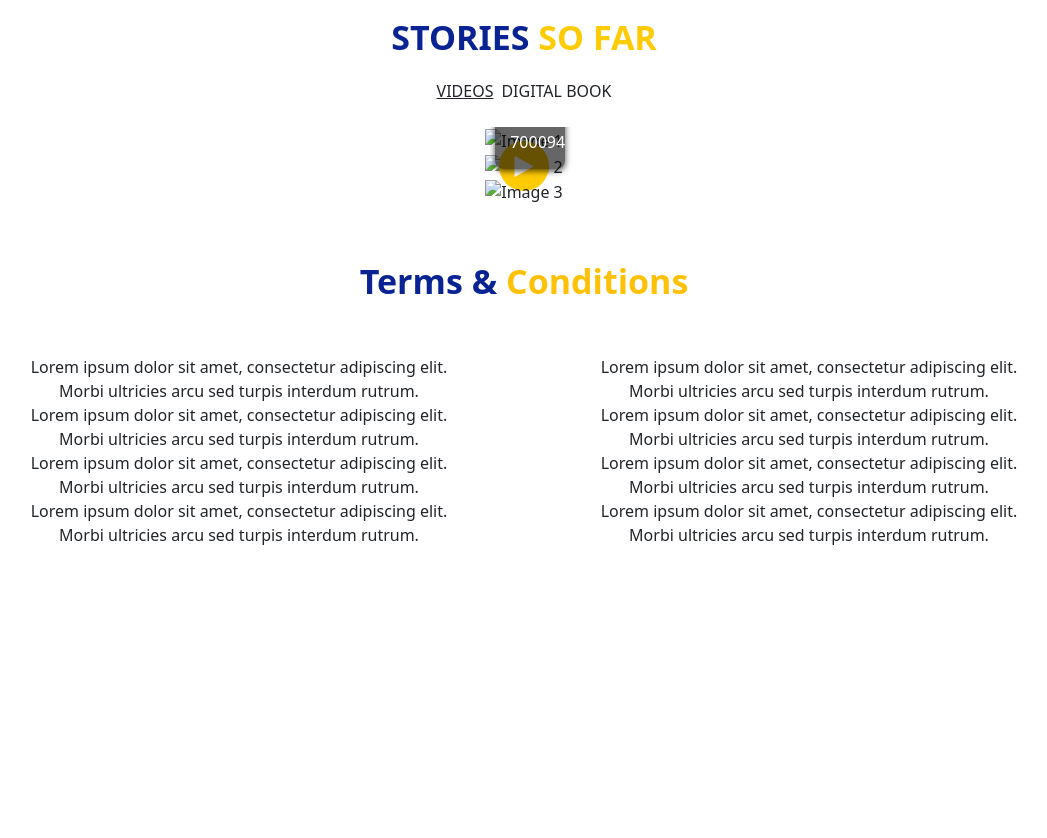
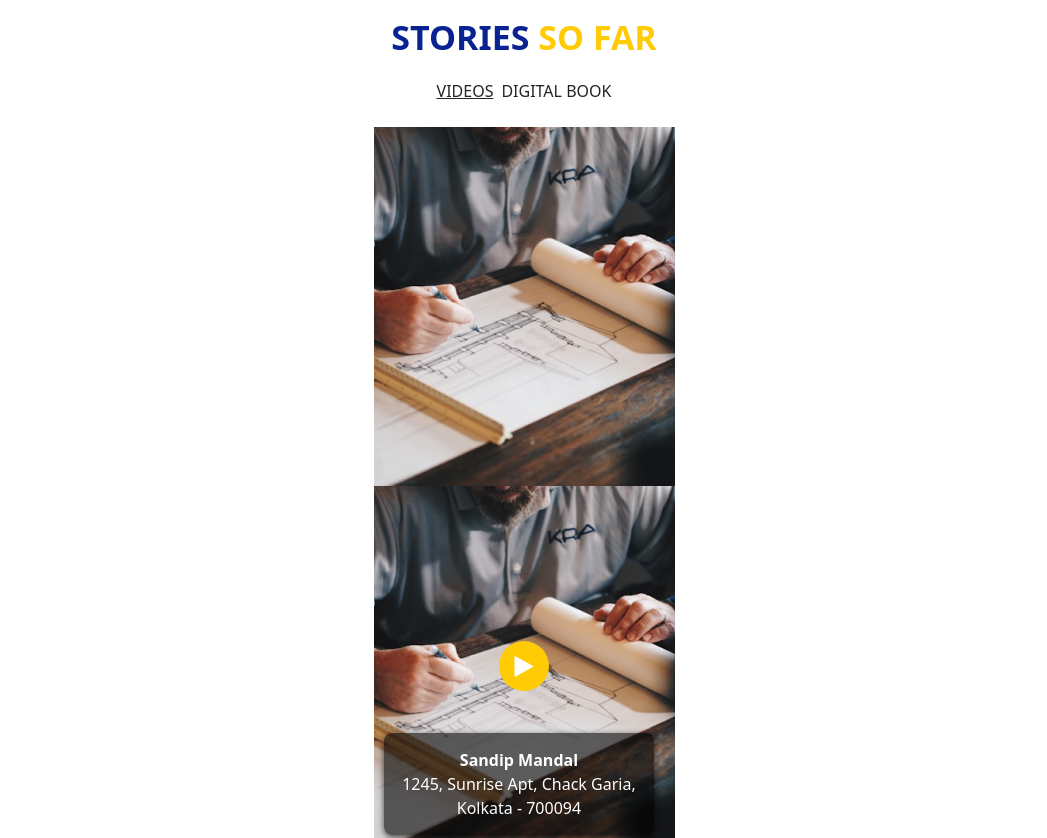
Before and after one commit to Masoom-engineers/template, a plain HTML site: page index.html in a window 1280 px wide. Shown: the part 1140-1978 px from the top of the page, without its empty margins (116-1163 px from the left). Before the commit the page ends 1751 px from the top, so only its background shows below. Drawn offline with nearby package versions, Linux system fonts and the light colour scheme.

Commit message:
Update index.html
Signed-off-by: Niraj Yadav <118725451+Masoom-engineers@users.noreply.github.com>

```diff
--- a/index.html
+++ b/index.html
@@ -43,7 +43,7 @@
 
     .background-section {
       position: relative;
-      background-image: url('images/modern-architecture-reflects-illuminated-swimming-pool-dusk-generated-by-artificial-intelligence 1.png');
+      background-image: url('modern-architecture-reflects-illuminated-swimming-pool-dusk-generated-by-artificial-intelligence 1.png');
       background-size: cover;
       background-position: center;
       background-repeat: no-repeat;
@@ -227,7 +227,7 @@
         <div class="carousel-item active">
           <div class="d-flex justify-content-center">
             <div class="position-relative">
-              <img src="images/cousel.png" alt="Image 1" class="img-fluid">
+              <img src="cousel.png" alt="Image 1" class="img-fluid">
               <!-- <button class="play-button">
                 <i class="fa fa-play"></i>
               </button>
@@ -237,7 +237,7 @@
               </div>
             </div> -->
             <div class="position-relative">
-              <img src="images/cousel.png" alt="Image 2" class="img-fluid">
+              <img src="cousel.png" alt="Image 2" class="img-fluid">
               <button class="play-button">
                 <i class="fa fa-play"></i>
               </button>
@@ -247,7 +247,7 @@
               </div>
             </div>
             <div class="position-relative">
-              <img src="images/cousel.png" alt="Image 3" class="img-fluid">
+              <img src="cousel.png" alt="Image 3" class="img-fluid">
               <!-- <button class="play-button">
                 <i class="fa fa-play"></i>
               </button> -->
```
